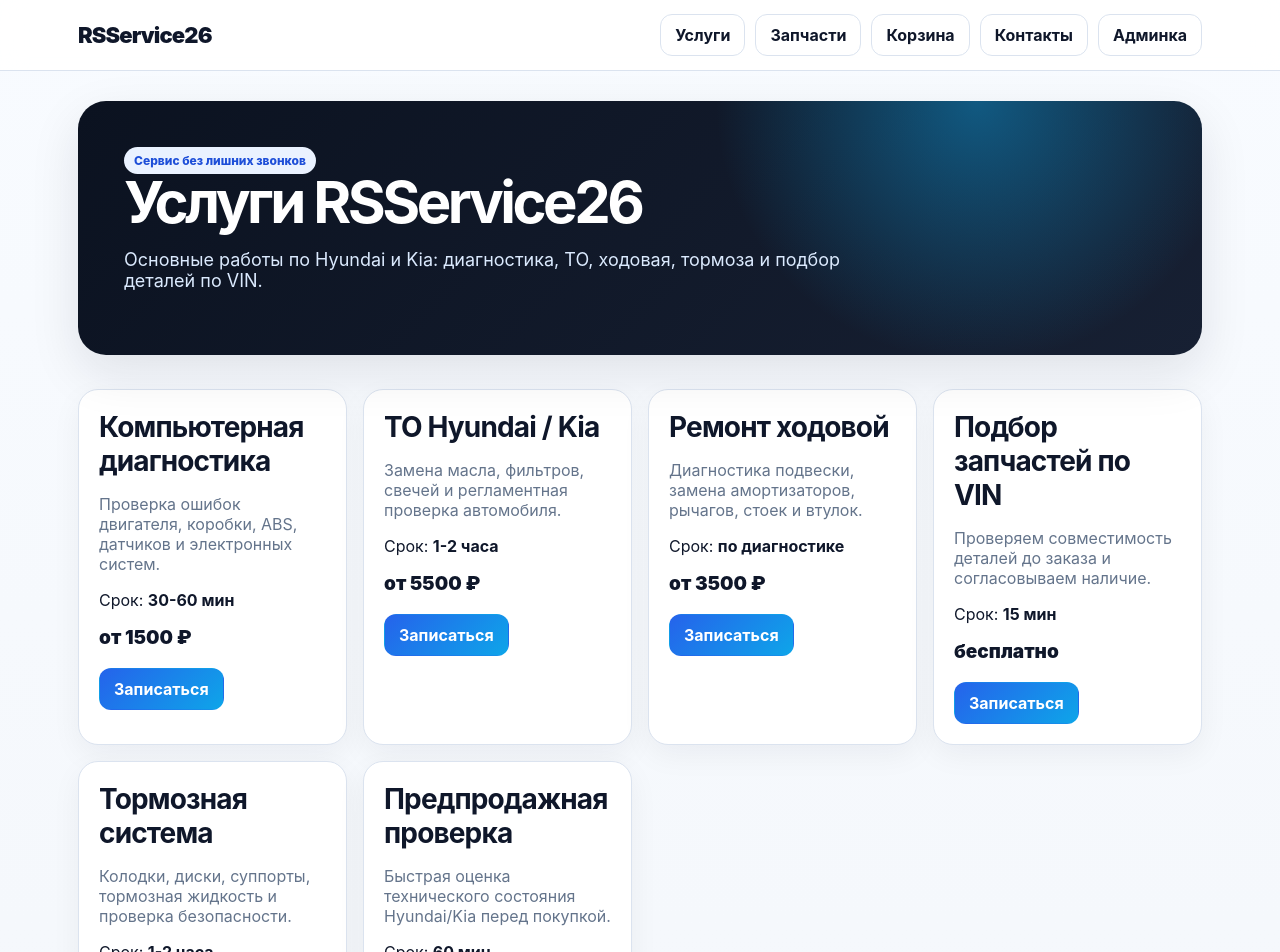
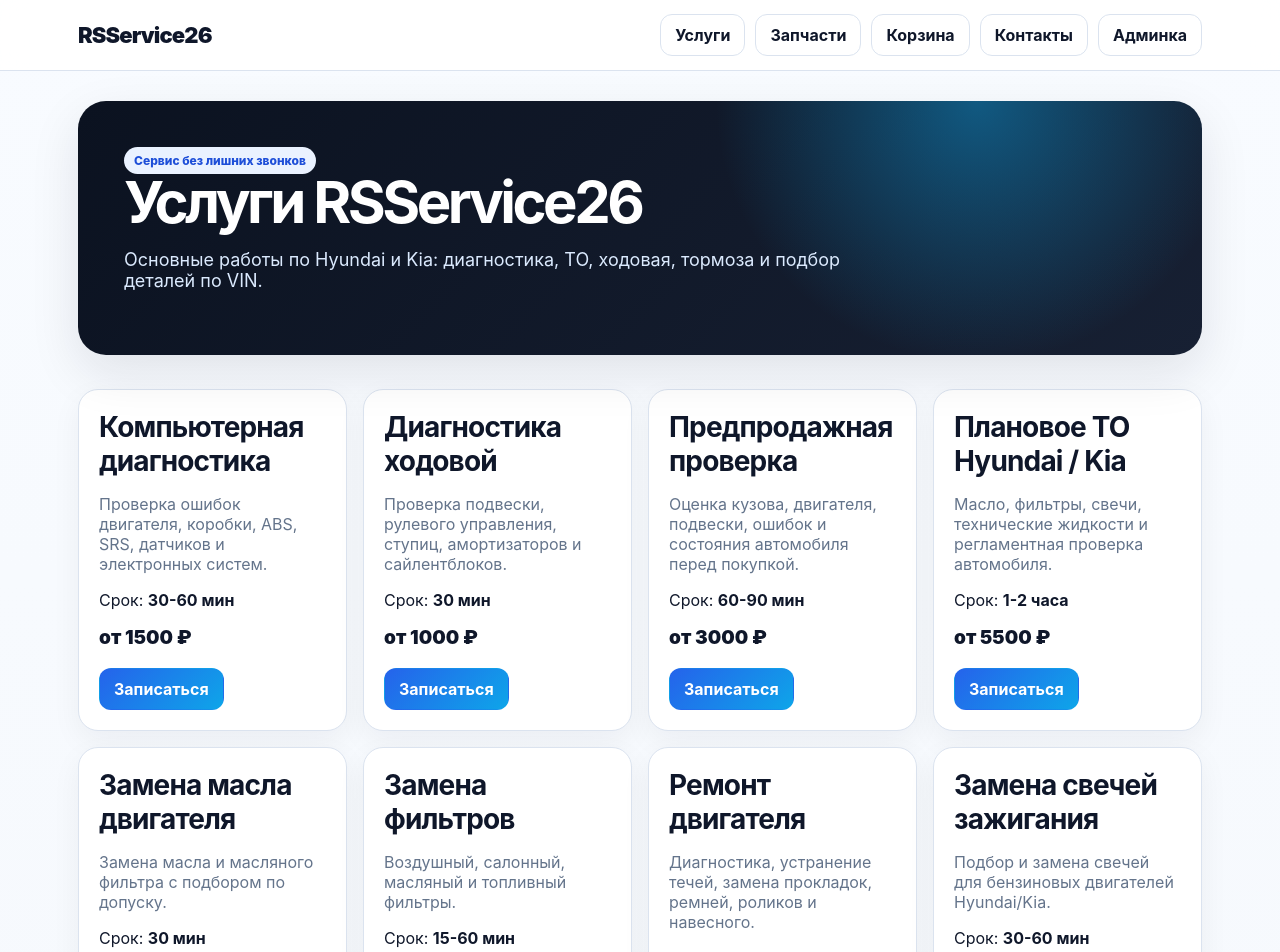
Before and after one commit to SeniorPinata28/rsservice26-v2, a Next.js app in the folder web/: page /services in a window 1280 px wide. Shown: the top 952 px of the page. Built offline with nearby package versions, Linux system fonts and the light colour scheme.

Commit message:
Add full service catalog and parts inventory

```diff
--- a/web/data.js
+++ b/web/data.js
@@ -1,15 +1,36 @@
 export const services=[
-{name:'Компьютерная диагностика',description:'Проверка ошибок двигателя, коробки, ABS, датчиков и электронных систем.',price:'от 1500 ₽',time:'30-60 мин'},
-{name:'ТО Hyundai / Kia',description:'Замена масла, фильтров, свечей и регламентная проверка автомобиля.',price:'от 5500 ₽',time:'1-2 часа'},
-{name:'Ремонт ходовой',description:'Диагностика подвески, замена амортизаторов, рычагов, стоек и втулок.',price:'от 3500 ₽',time:'по диагностике'},
-{name:'Подбор запчастей по VIN',description:'Проверяем совместимость деталей до заказа и согласовываем наличие.',price:'бесплатно',time:'15 мин'},
-{name:'Тормозная система',description:'Колодки, диски, суппорты, тормозная жидкость и проверка безопасности.',price:'от 2500 ₽',time:'1-2 часа'},
-{name:'Предпродажная проверка',description:'Быстрая оценка технического состояния Hyundai/Kia перед покупкой.',price:'от 3000 ₽',time:'60 мин'}]
+{group:'Диагностика',name:'Компьютерная диагностика',description:'Проверка ошибок двигателя, коробки, ABS, SRS, датчиков и электронных систем.',price:'от 1500 ₽',time:'30-60 мин'},
+{group:'Диагностика',name:'Диагностика ходовой',description:'Проверка подвески, рулевого управления, ступиц, амортизаторов и сайлентблоков.',price:'от 1000 ₽',time:'30 мин'},
+{group:'Диагностика',name:'Предпродажная проверка',description:'Оценка кузова, двигателя, подвески, ошибок и состояния автомобиля перед покупкой.',price:'от 3000 ₽',time:'60-90 мин'},
+{group:'ТО',name:'Плановое ТО Hyundai / Kia',description:'Масло, фильтры, свечи, технические жидкости и регламентная проверка автомобиля.',price:'от 5500 ₽',time:'1-2 часа'},
+{group:'ТО',name:'Замена масла двигателя',description:'Замена масла и масляного фильтра с подбором по допуску.',price:'от 900 ₽',time:'30 мин'},
+{group:'ТО',name:'Замена фильтров',description:'Воздушный, салонный, масляный и топливный фильтры.',price:'от 500 ₽',time:'15-60 мин'},
+{group:'Двигатель',name:'Ремонт двигателя',description:'Диагностика, устранение течей, замена прокладок, ремней, роликов и навесного.',price:'по диагностике',time:'индивидуально'},
+{group:'Двигатель',name:'Замена свечей зажигания',description:'Подбор и замена свечей для бензиновых двигателей Hyundai/Kia.',price:'от 800 ₽',time:'30-60 мин'},
+{group:'Охлаждение',name:'Система охлаждения',description:'Антифриз, радиатор, патрубки, термостат, помпа и проверка перегрева.',price:'от 1500 ₽',time:'1-3 часа'},
+{group:'Трансмиссия',name:'АКПП / МКПП / робот',description:'Диагностика, обслуживание, замена масла и проверка переключений.',price:'от 2500 ₽',time:'1-3 часа'},
+{group:'Ходовая',name:'Ремонт ходовой',description:'Амортизаторы, рычаги, стойки, втулки, шаровые, сайлентблоки.',price:'от 3500 ₽',time:'по диагностике'},
+{group:'Рулевое',name:'Рулевое управление',description:'Рулевые тяги, наконечники, рейка, жидкость ГУР и проверка люфтов.',price:'от 1800 ₽',time:'1-3 часа'},
+{group:'Тормоза',name:'Тормозная система',description:'Колодки, диски, суппорты, тормозная жидкость и проверка безопасности.',price:'от 2500 ₽',time:'1-2 часа'},
+{group:'Электрика',name:'Автоэлектрика',description:'Проводка, аккумулятор, генератор, стартер, датчики и поиск неисправностей.',price:'от 1500 ₽',time:'по диагностике'},
+{group:'Климат',name:'Кондиционер и отопитель',description:'Диагностика кондиционера, отопителя, вентилятора, радиатора печки и утечек.',price:'от 1800 ₽',time:'1-2 часа'},
+{group:'Шиномонтаж',name:'Шиномонтаж и балансировка',description:'Замена шин, балансировка, проверка давления и состояния колёс.',price:'от 1800 ₽',time:'30-60 мин'},
+{group:'Запчасти',name:'Подбор запчастей по VIN',description:'Проверяем совместимость деталей до заказа и согласовываем наличие.',price:'бесплатно',time:'15 мин'}]
 export const parts=[
 {sku:'28113-1R100',name:'Воздушный фильтр Hyundai Solaris',compatibility:'Solaris 2011-2016',price:'650 ₽',stock:12,category:'Фильтры'},
 {sku:'31922-2E900',name:'Топливный фильтр Kia Rio',compatibility:'Rio 2012-2017',price:'1200 ₽',stock:5,category:'Фильтры'},
 {sku:'26300-35503',name:'Масляный фильтр Hyundai/Kia',compatibility:'двигатели 1.4-1.6',price:'450 ₽',stock:20,category:'Фильтры'},
+{sku:'97133-D1000',name:'Салонный фильтр угольный',compatibility:'Solaris / Rio / Creta',price:'790 ₽',stock:18,category:'Фильтры'},
 {sku:'54660-1R000',name:'Амортизатор передний',compatibility:'Solaris / Rio',price:'5200 ₽',stock:4,category:'Подвеска'},
+{sku:'54830-1R000',name:'Стойка стабилизатора',compatibility:'Solaris / Rio',price:'950 ₽',stock:14,category:'Подвеска'},
+{sku:'54500-1R000',name:'Рычаг передний левый',compatibility:'Solaris / Rio',price:'4800 ₽',stock:3,category:'Подвеска'},
 {sku:'58101-1RA05',name:'Колодки тормозные передние',compatibility:'Solaris / Rio',price:'2100 ₽',stock:9,category:'Тормоза'},
-{sku:'18855-10060',name:'Свеча зажигания',compatibility:'Hyundai/Kia 1.4-1.6',price:'390 ₽',stock:24,category:'Двигатель'}]
-export const benefits=['Запись без звонка','Подбор деталей по VIN','Прозрачное согласование работ','Без подключения оплаты на тестовом этапе']
+{sku:'58411-1R300',name:'Диск тормозной задний',compatibility:'Solaris / Rio',price:'3200 ₽',stock:6,category:'Тормоза'},
+{sku:'18855-10060',name:'Свеча зажигания',compatibility:'Hyundai/Kia 1.4-1.6',price:'390 ₽',stock:24,category:'Двигатель'},
+{sku:'25212-2B000',name:'Ремень приводной',compatibility:'Hyundai/Kia 1.4-1.6',price:'1450 ₽',stock:8,category:'Двигатель'},
+{sku:'25100-2B700',name:'Помпа охлаждения',compatibility:'Hyundai/Kia Gamma',price:'4100 ₽',stock:2,category:'Охлаждение'},
+{sku:'55513-1R000',name:'Втулка стабилизатора задняя',compatibility:'Solaris / Rio',price:'380 ₽',stock:30,category:'Подвеска'},
+{sku:'37300-2B101',name:'Генератор',compatibility:'Hyundai/Kia 1.6',price:'14500 ₽',stock:1,category:'Электрика'},
+{sku:'36100-2B604',name:'Стартер',compatibility:'Hyundai/Kia 1.4-1.6',price:'11800 ₽',stock:2,category:'Электрика'},
+{sku:'97606-1R000',name:'Фильтр-осушитель кондиционера',compatibility:'Solaris / Rio',price:'1700 ₽',stock:0,category:'Климат'}]
+export const benefits=['Запись без звонка','Подбор деталей по VIN','Проверка наличия запчастей','Прозрачное согласование работ','Без подключения оплаты на тестовом этапе']
```
